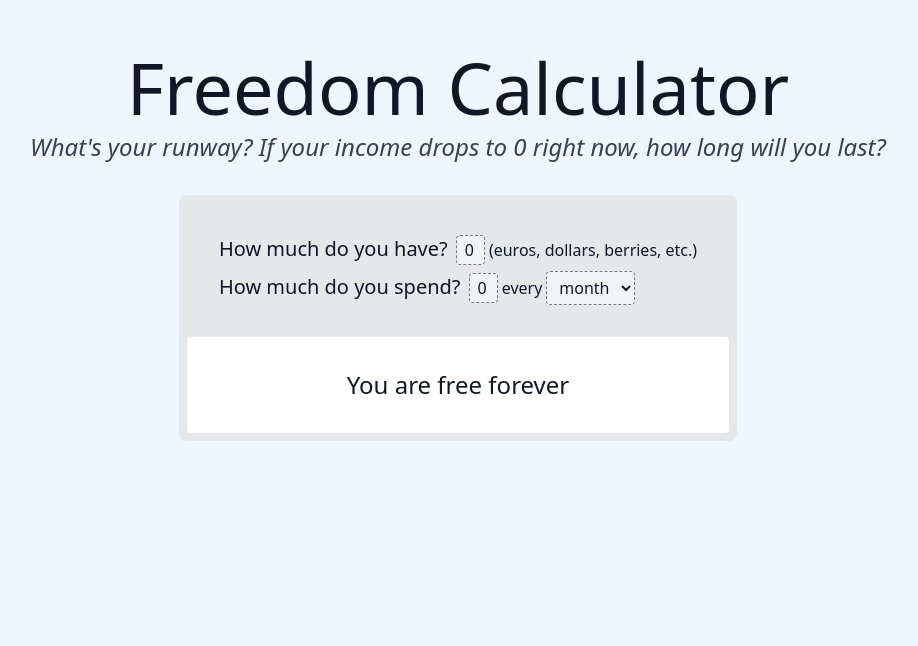
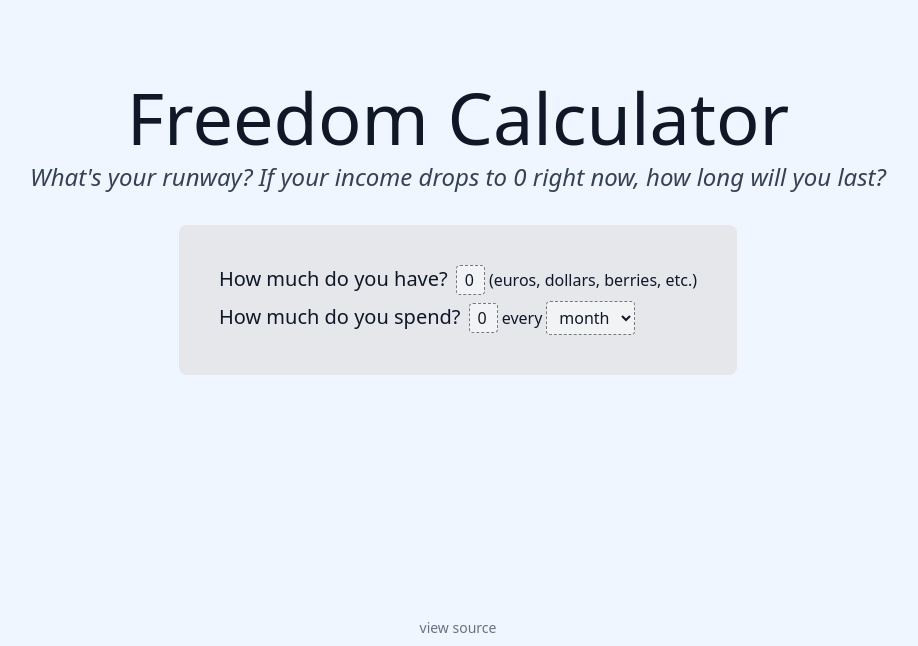
Before and after one commit to NoelDeMartin/freedom-calculator, a Vue app: page / in a window 1280 px wide. Shown: the part 154-800 px from the top of the page, without its empty margins (182-1100 px from the left). Built offline with nearby package versions, Linux system fonts and the light colour scheme.

Commit message:
Animate result and add footer

```diff
--- a/src/App.vue
+++ b/src/App.vue
@@ -1,76 +1,15 @@
 <template>
-    <main class="flex h-full w-full flex-col items-center justify-center bg-blue-50">
+    <div class="flex min-h-full w-full flex-col bg-blue-50">
+        <main class="flex flex-1 flex-col items-center justify-center p-4">
             <h1 class="font-titillium text-7xl">
                 Freedom Calculator
             </h1>
             <p class="mt-2 text-2xl font-light italic text-gray-700">
                 What's your runway? If your income drops to 0 right now, how long will you last?
             </p>
-        <div class="mt-8 rounded-lg bg-gray-200 p-2">
-            <div class="flex flex-col space-y-2 p-8">
-                <p class="space-x-1">
-                    <span class="mr-2 text-xl">How much do you have?</span>
-                    <NumberInput v-model="savings" name="savings" class="text-base font-light" />
-                    <span class="text-base font-light">(euros, dollars, berries, etc.)</span>
-                </p>
-                <p class="space-x-1">
-                    <span class="mr-2 text-xl">How much do you spend?</span>
-                    <NumberInput v-model="expenses" name="expenses" class="text-base font-light" />
-                    <span class="text-base font-light">every</span>
-                    <select
-                        v-model="expensesRate"
-                        name="expensesRate"
-                        class="rounded border border-dashed border-black/50 bg-white/50 py-1 px-2"
-                    >
-                        <option v-for="rate of EXPENSES_RATES" :key="rate" :value="rate">
-                            {{ rate }}
-                        </option>
-                    </select>
-                </p>
+            <AppCalculator class="mt-8" />
+        </main>
+
+        <AppFooter />
     </div>
-            <div class="flex items-center justify-center rounded bg-white py-8 px-2 text-2xl">
-                <p v-if="deadline" class="font-light">
-                    You are free until
-                    <strong class="font-medium">
-                        {{
-                            deadline.toLocaleDateString('en-US', {
-                                year: 'numeric',
-                                month: 'long',
-                                day: 'numeric',
-                            })
-                        }}
-                    </strong>
-                </p>
-                <p v-else class="font-light">
-                    You are free <strong class="font-medium">forever</strong>
-                </p>
-            </div>
-        </div>
-    </main>
 </template>
-
-<script setup lang="ts">
-import { computed, ref } from 'vue';
-
-const EXPENSES_RATES = ['month', 'week', 'day'];
-const EXPENSES_RATES_DAYS: Partial<Record<string, number>> = {
-    month: 30,
-    week: 7,
-};
-
-const savings = ref(0);
-const expenses = ref(0);
-const expensesRate = ref(EXPENSES_RATES[0]);
-const deadline = computed(() => {
-    const dailyBurn = expenses.value / (EXPENSES_RATES_DAYS[expensesRate.value] ?? 1);
-    const daysLeft = savings.value / dailyBurn;
-
-    if (isNaN(daysLeft) || daysLeft === Infinity) {
-        return;
-    }
-
-    const date = new Date(new Date().getTime() + 24 * 60 * 60 * 1000 * daysLeft);
-
-    return isNaN(date.getTime()) ? null : date;
-});
-</script>
--- /dev/null
+++ b/src/components/AppCalculator.vue
@@ -0,0 +1,86 @@
+<template>
+    <div class="rounded-lg bg-gray-200 p-2">
+        <div class="flex flex-col space-y-2 p-8">
+            <p class="space-x-1">
+                <span class="mr-2 text-xl">How much do you have?</span>
+                <NumberInput v-model="savings" name="savings" class="text-base font-light" />
+                <span class="text-base font-light">(euros, dollars, berries, etc.)</span>
+            </p>
+            <p class="space-x-1">
+                <span class="mr-2 text-xl">How much do you spend?</span>
+                <NumberInput v-model="expenses" name="expenses" class="text-base font-light" />
+                <span class="text-base font-light">every</span>
+                <select
+                    v-model="expensesRate"
+                    name="expensesRate"
+                    class="rounded border border-dashed border-black/50 bg-white/50 py-1 px-2"
+                >
+                    <option v-for="rate of EXPENSES_RATES" :key="rate" :value="rate">
+                        {{ rate }}
+                    </option>
+                </select>
+            </p>
+        </div>
+
+        <div
+            class="overflow-hidden transition-[height] motion-reduce:transition-none"
+            :style="`height: ${resultHeight}px`"
+        >
+            <div
+                ref="$result"
+                class="flex items-center justify-center rounded bg-white py-8 px-2 text-2xl"
+                aria-live="polite"
+            >
+                <p v-if="deadline" class="font-light">
+                    You are free until
+                    <strong class="font-medium">
+                        {{
+                            deadline.toLocaleDateString('en-US', {
+                                year: 'numeric',
+                                month: 'long',
+                                day: 'numeric',
+                            })
+                        }}
+                    </strong>
+                </p>
+                <p v-else class="font-light">
+                    You are free <strong class="font-medium">forever</strong>
+                </p>
+            </div>
+        </div>
+    </div>
+</template>
+
+<script setup lang="ts">
+import { computed, ref } from 'vue';
+
+const EXPENSES_RATES = ['month', 'week', 'day'];
+const EXPENSES_RATES_DAYS: Partial<Record<string, number>> = {
+    month: 30,
+    week: 7,
+};
+
+const $result = ref<HTMLElement>();
+const savings = ref(0);
+const expenses = ref(0);
+const expensesRate = ref(EXPENSES_RATES[0]);
+const deadline = computed(() => {
+    const dailyBurn = expenses.value / (EXPENSES_RATES_DAYS[expensesRate.value] ?? 1);
+    const daysLeft = savings.value / dailyBurn;
+
+    if (isNaN(daysLeft) || daysLeft === Infinity) {
+        return;
+    }
+
+    const date = new Date(new Date().getTime() + 24 * 60 * 60 * 1000 * daysLeft);
+
+    return isNaN(date.getTime()) ? null : date;
+});
+const resultHeight = computed(() => {
+    if (savings.value === 0 || expenses.value === 0 || !$result.value) {
+        return 0;
+    }
+
+    return $result.value.clientHeight;
+});
+</script>
--- /dev/null
+++ b/src/components/AppFooter.vue
@@ -0,0 +1,11 @@
+<template>
+    <footer class="p-2 text-center">
+        <a
+            href="https://github.com/noeldemartin/freedom-calculator"
+            target="_blank"
+            class="text-sm text-gray-500 hover:underline"
+        >
+            view source
+        </a>
+    </footer>
+</template>
--- a/src/components/NumberInput.vue
+++ b/src/components/NumberInput.vue
@@ -1,5 +1,5 @@
 <template>
-    <div class="relative inline py-1 px-2 pr-3 transition-[padding] focus-within:pr-6">
+    <div class="relative inline py-1 px-2 pr-3 transition-[padding] focus-within:pr-6 motion-reduce:transition-none">
         <span class="invisible" aria-hidden="true">{{ model }}</span>
         <input
             v-model="model"
@@ -23,7 +23,7 @@ defineProps({
 const model = defineModel<number>();
 
 watchEffect(() => {
-    if (model.value) {
+    if (model.value && model.value >= 0) {
         return;
     }
 
```
Also changed, not shown: 1 other file (tests, documents, lock files or other folders). Lines whose indentation alone changed are shown as unchanged.
